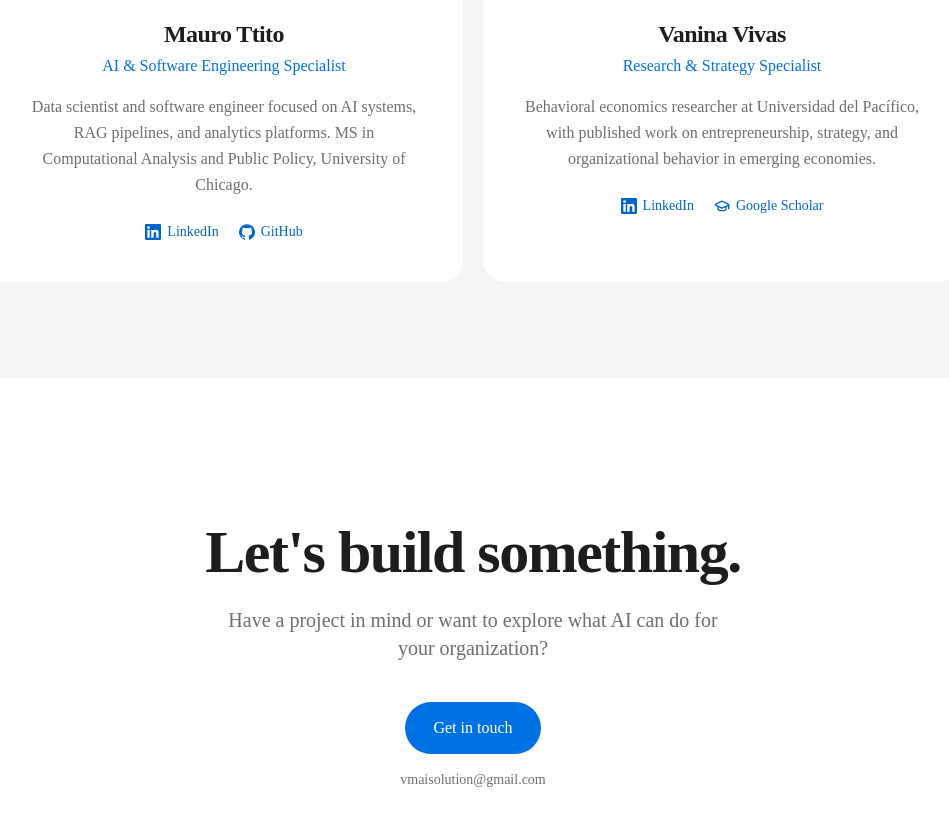
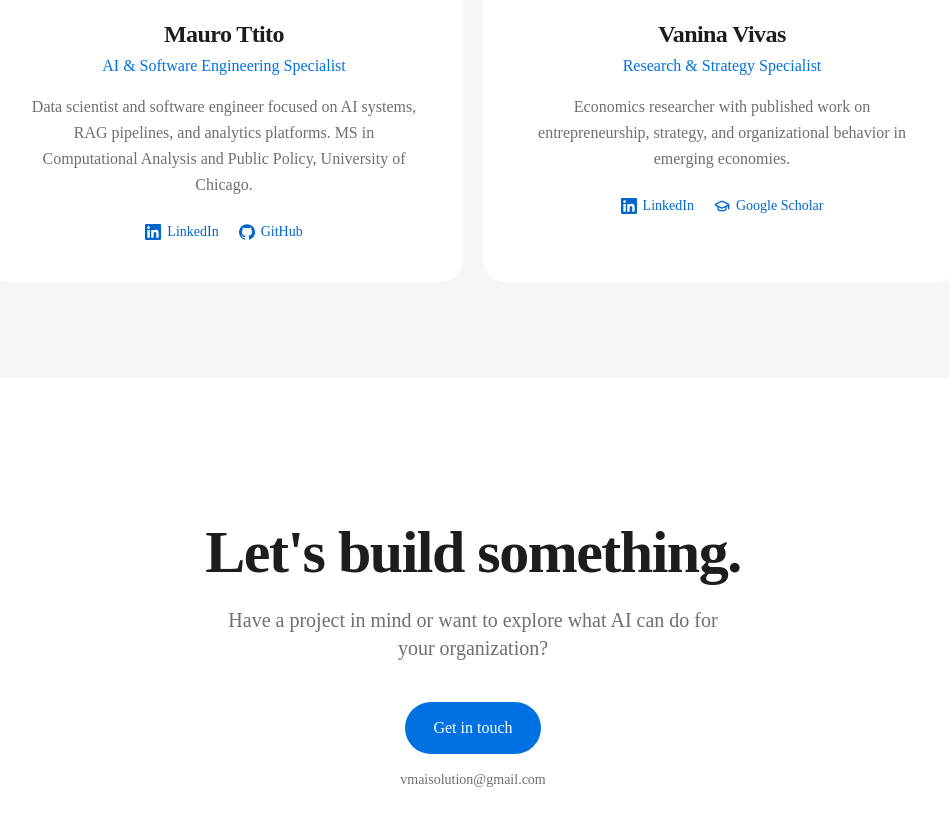
Before and after one commit to maurottito/vm-ai-solutions, a Next.js app: page / in a window 1280 px wide. Shown: the part 2536-3362 px from the top of the page, without its empty margins (167-1116 px from the left). Built offline with nearby package versions, Linux system fonts and the light colour scheme.

Commit message:
update vanina bio

```diff
--- a/components/team.tsx
+++ b/components/team.tsx
@@ -42,7 +42,7 @@ const team = [
     initials: "VV",
     photo: "/vanina.jpg",
     role: "Research & Strategy Specialist",
-    bio: "Behavioral economics researcher at Universidad del Pacífico, with published work on entrepreneurship, strategy, and organizational behavior in emerging economies.",
+    bio: "Economics researcher with published work on entrepreneurship, strategy, and organizational behavior in emerging economies.",
     links: [
       {
         label: "LinkedIn",
```
